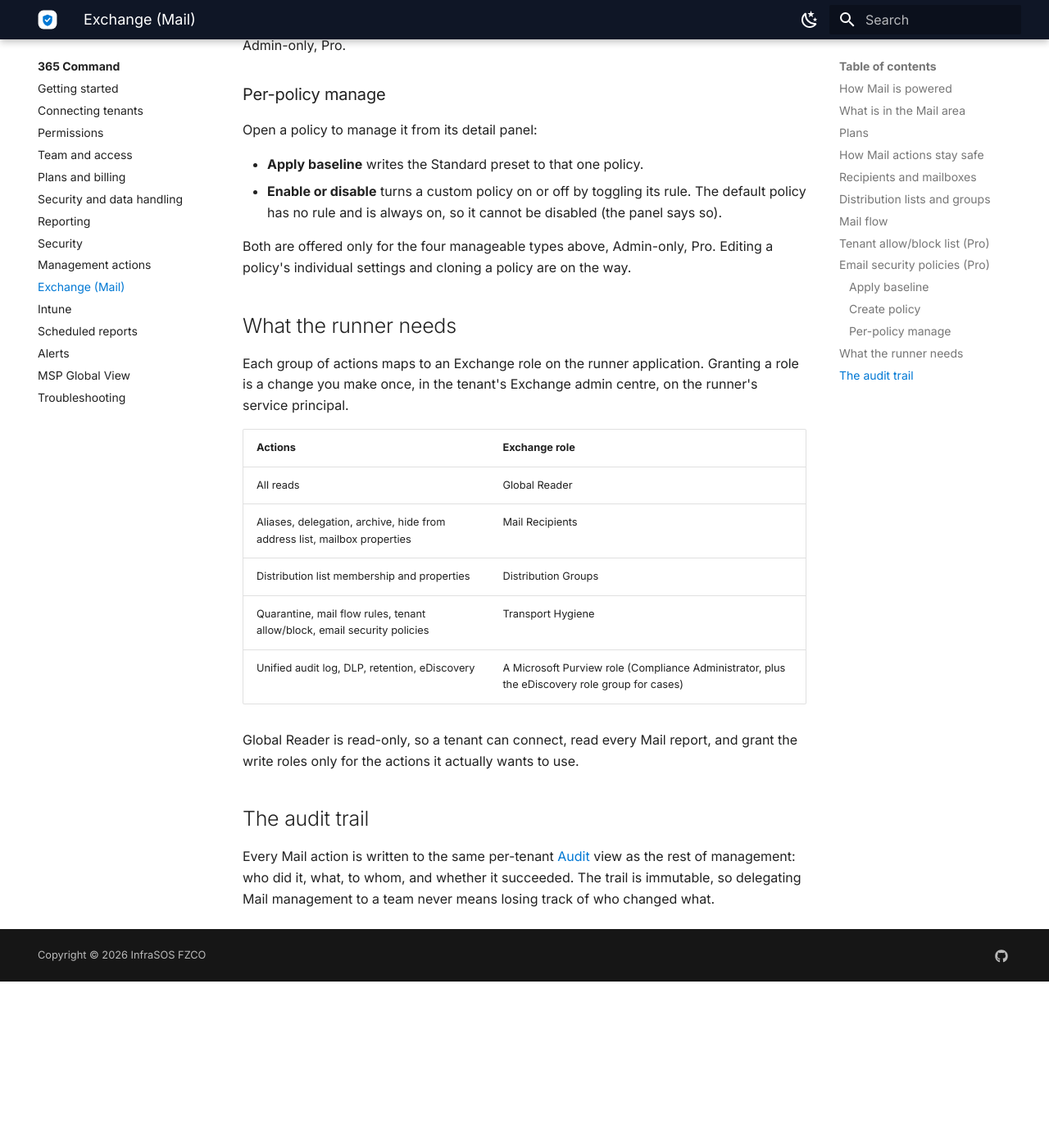
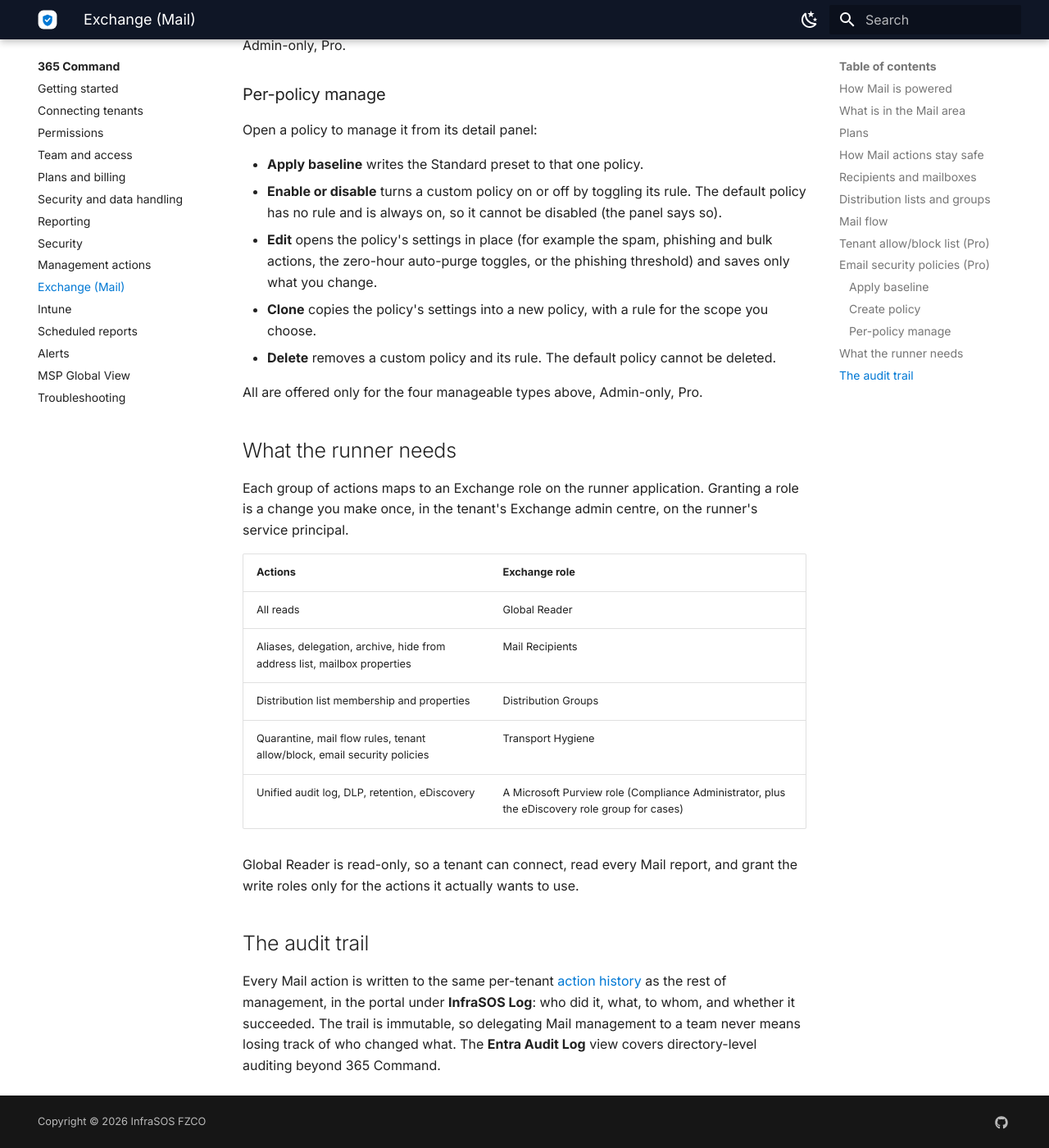
Before and after one commit to InfraSOS/infrasos-docs, an MkDocs documentation site: the page built from docs/365-command/exchange.md, in a window 1280 px wide and 1400 px high, scrolled down 5134 px. Shown: the whole window at 82% size. Built offline with MkDocs 1.6.1 and Material for MkDocs 9.7.7, drawn with Linux system fonts in a browser that asks for light colours; before the commit the page ends 6331 px from its top, so only the background shows below that.

Commit message:
docs(365-command): say where the audit trail lives + document policy edit/clone/delete
Name the in-portal location of the action audit trail (InfraSOS Log, Action
history tab) and point to the Entra Audit Log for directory-level auditing.
Update the Exchange per-policy manage section to cover Edit, Clone and Delete.

Co-Authored-By: Claude Opus 4.8 <noreply@anthropic.com>

```diff
--- a/docs/365-command/exchange.md
+++ b/docs/365-command/exchange.md
@@ -149,9 +149,12 @@ Open a policy to manage it from its detail panel:
 - **Apply baseline** writes the Standard preset to that one policy.
 - **Enable or disable** turns a custom policy on or off by toggling its rule. The default policy has
   no rule and is always on, so it cannot be disabled (the panel says so).
+- **Edit** opens the policy's settings in place (for example the spam, phishing and bulk actions, the
+  zero-hour auto-purge toggles, or the phishing threshold) and saves only what you change.
+- **Clone** copies the policy's settings into a new policy, with a rule for the scope you choose.
+- **Delete** removes a custom policy and its rule. The default policy cannot be deleted.
 
-Both are offered only for the four manageable types above, Admin-only, Pro. Editing a policy's
-individual settings and cloning a policy are on the way.
+All are offered only for the four manageable types above, Admin-only, Pro.
 
 ## What the runner needs
 
@@ -171,6 +174,8 @@ roles only for the actions it actually wants to use.
 
 ## The audit trail
 
-Every Mail action is written to the same per-tenant [Audit](management-actions.md#the-audit-trail)
-view as the rest of management: who did it, what, to whom, and whether it succeeded. The trail is
-immutable, so delegating Mail management to a team never means losing track of who changed what.
+Every Mail action is written to the same per-tenant
+[action history](management-actions.md#the-audit-trail) as the rest of management, in the portal
+under **InfraSOS Log**: who did it, what, to whom, and whether it succeeded. The trail is immutable,
+so delegating Mail management to a team never means losing track of who changed what. The
+**Entra Audit Log** view covers directory-level auditing beyond 365 Command.
```
Also changed, not shown: docs/365-command/management-actions.md (+10 -3 lines).
